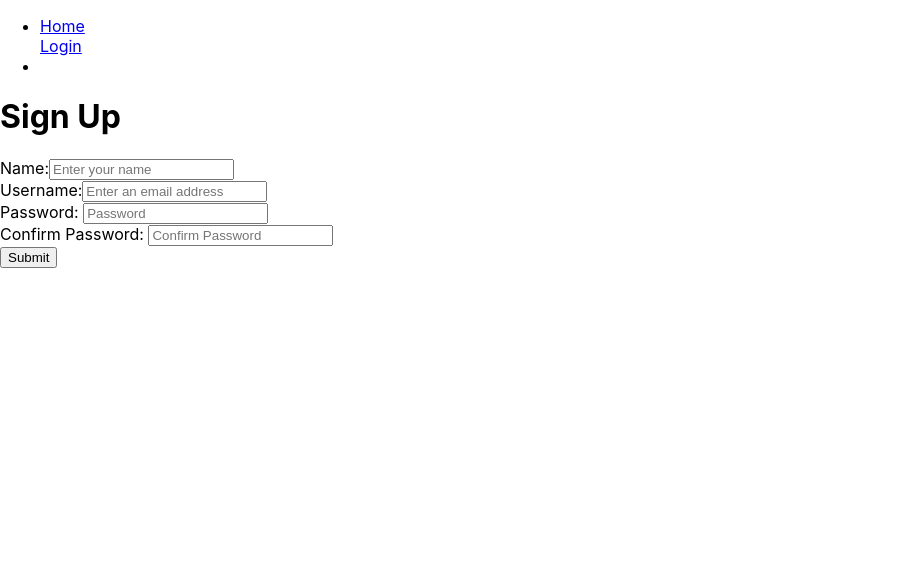
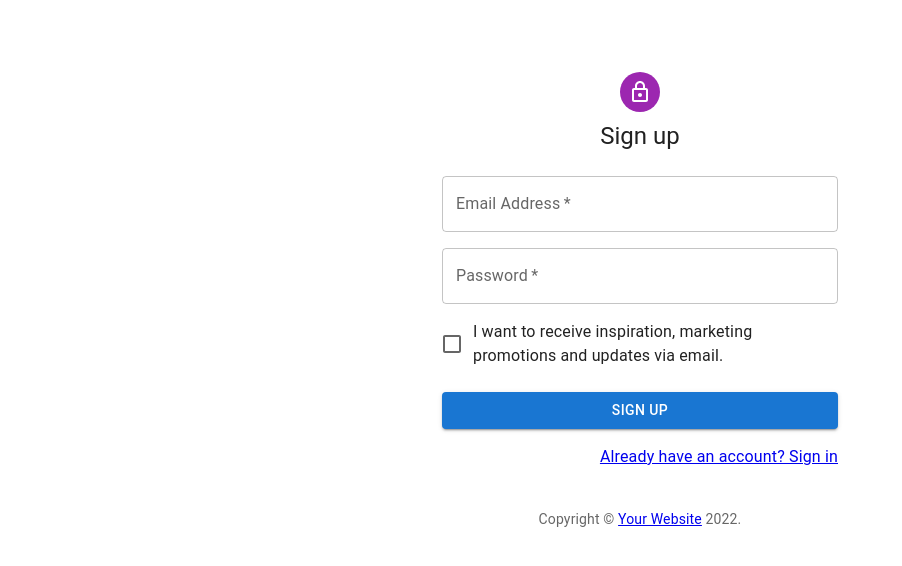
Before and after one commit to einpenguino/mernilicious-FE, a React (Create React App) app in the folder client/: page /signup in a window 1280 px wide. Shown: the top 566 px of the page, without its empty margins (0-902 px from the left). Built offline with nearby package versions, Linux system fonts and the light colour scheme.

Commit message:
pages update

```diff
--- a/client/package.json
+++ b/client/package.json
@@ -5,6 +5,7 @@
   "dependencies": {
     "@emotion/react": "^11.10.5",
     "@emotion/styled": "^11.10.5",
+    "@mui/icons-material": "^5.11.0",
     "@mui/material": "^5.11.0",
     "@testing-library/jest-dom": "^5.16.5",
     "@testing-library/react": "^13.4.0",
--- a/client/src/components/Login.js
+++ b/client/src/components/Login.js
@@ -1,15 +1,15 @@
 import React, { useEffect, useState } from 'react';
-import {Link} from 'react-router-dom'
-import {useNavigate} from 'react-router-dom';
-const httpStatus = require('http-status');
-
-function Login() {
+import { Grid,Paper, Avatar, TextField, Button, Typography } from '@mui/material'
+import { Link, useNavigate } from 'react-router-dom'
+import LockOutlinedIcon from '@mui/icons-material/LockOutlined';
+import FormControlLabel from '@mui/material/FormControlLabel';
+import Checkbox from '@mui/material/Checkbox';
+const Login=()=>{
 
   const [userName, setUsername] = useState('')
   const [password, setPassword] = useState('')
 
   const form = {userName , password}
-
   const navigate = useNavigate();
 
   //the post
@@ -19,7 +19,6 @@ function Login() {
                   headers :{
                     'Content-Type': 'application/json'
                   },
-                  // mode:'no-cors',
                   body:JSON.stringify(form)
                 }
 
@@ -34,29 +33,12 @@ function Login() {
       else{
         // POP LOGIN FAILED
       }
-        // const data = await response.json()
-        //   console.log(data)
-        // if (data.includes("Email")){
-        //   alert (data)
-        // }
-
-        // else if(data.includes("Password")){
-        //   alert (data)
-        // }
-
-        // else{
-        //   navigate("/skingoal")
-        // }
-
     }catch (error){
 
       console.log(error.message)
 
     }
   }
-
-
-
 
   const handleSubmit = (e) =>{
     e.preventDefault();
@@ -65,47 +47,62 @@ function Login() {
     postUserLogin()
   }
 
-
-
-
-
-  return (
-    <div className="App">
-      <header className="App-header">
-
-        <Link to="/">
-            Home
+    const paperStyle={padding :20,height:'70vh',width:280, margin:"20px auto"}
+    const avatarStyle={backgroundColor:'#1bbd7e'}
+    const btnstyle={margin:'8px 0'}
+    return(
+        <Grid>
+            <Paper elevation={10} style={paperStyle}>
+                <Grid align='center'>
+                     <Avatar style={avatarStyle}><LockOutlinedIcon/></Avatar>
+                    <h2>Sign In</h2>
+                </Grid>
+                <TextField
+                label='Username'
+                placeholder='Enter username'
+                variant="outlined"
+                fullWidth
+                required
+                onChange={(e) => {setUsername(e.target.value)}}
+                />
+                <TextField
+                label='Password'
+                placeholder='Enter password'
+                type='password'
+                variant="outlined"
+                fullWidth
+                required
+                onChange={(e) => {setPassword(e.target.value)}}
+                />
+                {/* <FormControlLabel
+                    control={
+                    <Checkbox
+                        name="checkedB"
+                        color="primary"
+                    />
+                    }
+                    label="Remember me"
+                 /> */}
+                <Button
+                type='submit'
+                color='primary'
+                variant="contained"
+                style={btnstyle}
+                fullWidth
+                onClick={handleSubmit}>Sign in</Button>
+                {/* <Typography >
+                     <Link href="#" >
+                        Forgot password ?
                       </Link>
-
-        <h1>Login</h1>
-        <form onSubmit={handleSubmit}>
-          <label>Username: </label>
-            <input
-             type="text"
-             required
-             value = {userName}
-             onChange = {(e) => setUsername(e.target.value)}
-            />
-           <br></br>
-
-          <label>Password: </label>
-          <input
-          type="password"
-          required
-          value = {password}
-          onChange = {(e) => setPassword(e.target.value)}
-          />
-         <br></br>
-          <input type="submit" value="Submit" />
-        </form>
-
-         <Link to="/signUp">
-            SignUp
+                </Typography> */}
+                <Typography > Do you have an account ?
+                     <Link to="/signup" >
+                        Sign Up
                 </Link>
-
-      </header>
-    </div>
-  );
+                </Typography>
+            </Paper>
+        </Grid>
+    )
 }
 
 export default Login;
--- a/client/src/components/SignUp.js
+++ b/client/src/components/SignUp.js
@@ -1,24 +1,204 @@
+// import React, { useEffect, useState } from 'react';
+// import {Link} from 'react-router-dom'
+// import {useNavigate} from 'react-router-dom';
+
+// function SignUp() {
+
+//   const [name, setName] = useState('')
+//   const [username, setUsername] = useState('')
+//   const [password, setPassword] = useState('')
+//   const [confirmpassword, setConfirmPassword] = useState('')
+
+
+//   const form = {name , username , password, confirmpassword }
+
+//   const navigate = useNavigate();
+
+//   //regex to confim if email address is valid & password requirement
+//   // let regexUsername = new RegExp("([!#-'*+/-9=?A-Z^-~-]+(\.[!#-'*+/-9=?A-Z^-~-]+)*|\"\(\[\]!#-[^-~ \t]|(\\[\t -~]))+\")@([!#-'*+/-9=?A-Z^-~-]+(\.[!#-'*+/-9=?A-Z^-~-]+)*|\[[\t -Z^-~]*])");
+//   // let regexPassword = new RegExp("^(?=.*[a-z])(?=.*[A-Z])(?=.*[0-9])(?=.*[!@#\$%\^&\*])(?=.{8,})");
+//   let regexUsername = new RegExp(".");
+//   let regexPassword = new RegExp(".");
+
+//   //the post
+//   const options = {
+//                   method : 'POST',
+//                   headers :{
+//                     'Content-Type': 'application/json'
+//                   },
+//                   body:JSON.stringify(form)
+//                 }
+
+//   //async function to post data to DB
+//   const postUser = async () => {
+//     const response = await fetch(`${process.env.REACT_APP_EXPRESS_URL}/userCred`, options);
+//     try{
+
+//     const data = await response.json();
+
+//       alert ('Success')
+
+//     console.log(data)
+
+//     }
+//     catch (error){
+//       console.log(error)
+//       alert ("Username exists pls Sign in")
+
+//     }
+
+//   }
+
+//   const handleSubmit = (e) =>{
+//     e.preventDefault();
+//     console.log(regexUsername.test(username))
+//     console.log(regexPassword.test(password))
+//     if (regexUsername.test(username)){
+//         if(regexPassword.test(password)){
+//            if (password === confirmpassword){
+//                postUser()
+//                navigate("/Login")
+
+//            }
+//            else{
+//             alert ("Password & Confirm Password doesn't meet")
+//             setPassword('')
+//             setConfirmPassword('')
+//            }
+//         }
+//         else{
+//           alert ("Password entered doesn't meet the requirement");
+//           setPassword('')
+//           setConfirmPassword('')
+//         }
+//     }
+//     else{
+//           alert ("Email entered is invalid");
+//           setUsername('')
+
+//     }
+
+
+//   }
+
+
+//   return (
+//     <div className="Sign-Up">
+//       <header className="Sign-Up">
+
+//       <ul>
+//         <li>
+//         <Link to="/">
+//             Home
+//         </Link>
+
+//         </li>
+//         <Link to="/login">
+//            Login
+//         </Link>
+//         <li>
+
+//         </li>
+//        </ul>
+
+//        <div>
+//          <h1>Sign Up</h1>
+//         <form onSubmit={handleSubmit}>
+//           <label>Name:</label>
+//             <input
+//              type="text"
+//              required
+//              value = {name}
+//              placeholder = "Enter your name"
+//              onChange = {(e) => setName(e.target.value)}
+//             />
+//            <br></br>
+
+//           <label>Username:</label>
+//             <input
+//              type="email"
+//              required
+//              value = {username}
+//              placeholder = "Enter an email address"
+//              onChange = {(e) => setUsername(e.target.value)}
+//             />
+//            <br></br>
+
+//           <label>Password: </label>
+//           <input
+//           type="password"
+//           required
+//           value = {password}
+//           placeholder = "Password"
+//           onChange = {(e) => setPassword(e.target.value)}
+//           />
+//          <br></br>
+
+//          <label>Confirm Password: </label>
+//           <input
+//           type="password"
+//           required
+//           value = {confirmpassword}
+//           placeholder = "Confirm Password"
+//           onChange = {(e) => setConfirmPassword(e.target.value)}
+//           />
+//          <br></br>
+
+//           <input type="submit" value="Submit" />
+//         </form>
+//        </div>
+
+//       </header>
+//     </div>
+//   );
+// }
+
+// import * as React from 'react';
+import Avatar from '@mui/material/Avatar';
+import Button from '@mui/material/Button';
+import CssBaseline from '@mui/material/CssBaseline';
+import TextField from '@mui/material/TextField';
+import FormControlLabel from '@mui/material/FormControlLabel';
+import Checkbox from '@mui/material/Checkbox';
+// import Link from '@mui/material/Link';
+import Grid from '@mui/material/Grid';
+import Box from '@mui/material/Box';
+import LockOutlinedIcon from '@mui/icons-material/LockOutlined';
+import Typography from '@mui/material/Typography';
+import Container from '@mui/material/Container';
+import { createTheme, ThemeProvider } from '@mui/material/styles';
 import React, { useEffect, useState } from 'react';
 import {Link} from 'react-router-dom'
 import {useNavigate} from 'react-router-dom';
 
-function SignUp() {
+function Copyright(props) {
+  return (
+    <Typography variant="body2" color="text.secondary" align="center" {...props}>
+      {'Copyright © '}
+      <Link color="inherit" href="https://mui.com/">
+        Your Website
+      </Link>{' '}
+      {new Date().getFullYear()}
+      {'.'}
+    </Typography>
+  );
+}
 
+const theme = createTheme();
+
+export default function SignUp() {
   const [name, setName] = useState('')
   const [username, setUsername] = useState('')
   const [password, setPassword] = useState('')
   const [confirmpassword, setConfirmPassword] = useState('')
-
-
   const form = {name , username , password, confirmpassword }
-
   const navigate = useNavigate();
 
   //regex to confim if email address is valid & password requirement
   // let regexUsername = new RegExp("([!#-'*+/-9=?A-Z^-~-]+(\.[!#-'*+/-9=?A-Z^-~-]+)*|\"\(\[\]!#-[^-~ \t]|(\\[\t -~]))+\")@([!#-'*+/-9=?A-Z^-~-]+(\.[!#-'*+/-9=?A-Z^-~-]+)*|\[[\t -Z^-~]*])");
   // let regexPassword = new RegExp("^(?=.*[a-z])(?=.*[A-Z])(?=.*[0-9])(?=.*[!@#\$%\^&\*])(?=.{8,})");
-  let regexUsername = new RegExp(".");
-  let regexPassword = new RegExp(".");
+  let regexUsername = new RegExp("");
+  let regexPassword = new RegExp("");
 
   //the post
   const options = {
@@ -49,16 +229,15 @@ function SignUp() {
 
   }
 
-
   const handleSubmit = (e) =>{
     e.preventDefault();
-
+    console.log(regexUsername.test(username))
+    console.log(regexPassword.test(password))
     if (regexUsername.test(username)){
         if(regexPassword.test(password)){
            if (password === confirmpassword){
                postUser()
-
-               navigate("/Login")
+               navigate("/login")
 
            }
            else{
@@ -81,77 +260,106 @@ function SignUp() {
 
 
   }
-
+  // const handleSubmit = (event) => {
+  //   event.preventDefault();
+  //   const data = new FormData(event.currentTarget);
+  //   console.log({
+  //     email: data.get('email'),
+  //     password: data.get('password'),
+  //   });
+  // };
 
   return (
-    <div className="Sign-Up">
-      <header className="Sign-Up">
-
-      <ul>
-        <li>
-        <Link to="/">
-            Home
+    <ThemeProvider theme={theme}>
+      <Container component="main" maxWidth="xs">
+        <CssBaseline />
+        <Box
+          sx={{
+            marginTop: 8,
+            display: 'flex',
+            flexDirection: 'column',
+            alignItems: 'center',
+          }}
+        >
+          <Avatar sx={{ m: 1, bgcolor: 'secondary.main' }}>
+            <LockOutlinedIcon />
+          </Avatar>
+          <Typography component="h1" variant="h5">
+            Sign up
+          </Typography>
+          <Box component="form" noValidate onSubmit={handleSubmit} sx={{ mt: 3 }}>
+            <Grid container spacing={2}>
+              {/* <Grid item xs={12} sm={6}>
+                <TextField
+                  autoComplete="given-name"
+                  name="firstName"
+                  required
+                  fullWidth
+                  id="firstName"
+                  label="First Name"
+                  autoFocus
+                />
+              </Grid>
+              <Grid item xs={12} sm={6}>
+                <TextField
+                  required
+                  fullWidth
+                  id="lastName"
+                  label="Last Name"
+                  name="lastName"
+                  autoComplete="family-name"
+                />
+              </Grid> */}
+              <Grid item xs={12}>
+                <TextField
+                  required
+                  fullWidth
+                  id="email"
+                  label="Email Address"
+                  name="email"
+                  autoComplete="email"
+                />
+              </Grid>
+              <Grid item xs={12}>
+                <TextField
+                  required
+                  fullWidth
+                  name="password"
+                  label="Password"
+                  type="password"
+                  id="password"
+                  autoComplete="new-password"
+                />
+              </Grid>
+              <Grid item xs={12}>
+                <FormControlLabel
+                  control={<Checkbox value="allowExtraEmails" color="primary" />}
+                  label="I want to receive inspiration, marketing promotions and updates via email."
+                />
+              </Grid>
+            </Grid>
+            <Button
+              type="submit"
+              fullWidth
+              variant="contained"
+              sx={{ mt: 3, mb: 2 }}
+              // onClick={}
+            >
+              Sign Up
+            </Button>
+            <Grid container justifyContent="flex-end">
+              <Grid item>
+                <Link to='/login' variant="body2">
+                  Already have an account? Sign in
                 </Link>
-
-        </li>
-        <Link to="/Login">
-           Login
-        </Link>
-        <li>
-
-        </li>
-       </ul>
-
-       <div>
-         <h1>Sign Up</h1>
-        <form onSubmit={handleSubmit}>
-          <label>Name:</label>
-            <input
-             type="text"
-             required
-             value = {name}
-             placeholder = "Enter your name"
-             onChange = {(e) => setName(e.target.value)}
-            />
-           <br></br>
-
-          <label>Username:</label>
-            <input
-             type="email"
-             required
-             value = {username}
-             placeholder = "Enter an email address"
-             onChange = {(e) => setUsername(e.target.value)}
-            />
-           <br></br>
-
-          <label>Password: </label>
-          <input
-          type="password"
-          required
-          value = {password}
-          placeholder = "Password"
-          onChange = {(e) => setPassword(e.target.value)}
-          />
-         <br></br>
-
-         <label>Confirm Password: </label>
-          <input
-          type="password"
-          required
-          value = {confirmpassword}
-          placeholder = "Confirm Password"
-          onChange = {(e) => setConfirmPassword(e.target.value)}
-          />
-         <br></br>
-
-          <input type="submit" value="Submit" />
-        </form>
-       </div>
-
-      </header>
-    </div>
+              </Grid>
+            </Grid>
+          </Box>
+        </Box>
+        <Copyright sx={{ mt: 5 }} />
+      </Container>
+    </ThemeProvider>
   );
 }
 
-export default SignUp;
+// export default SignUp;
```
Also changed, not shown: 1 other file (tests, documents, lock files or other folders). Lines whose indentation alone changed are shown as unchanged.
